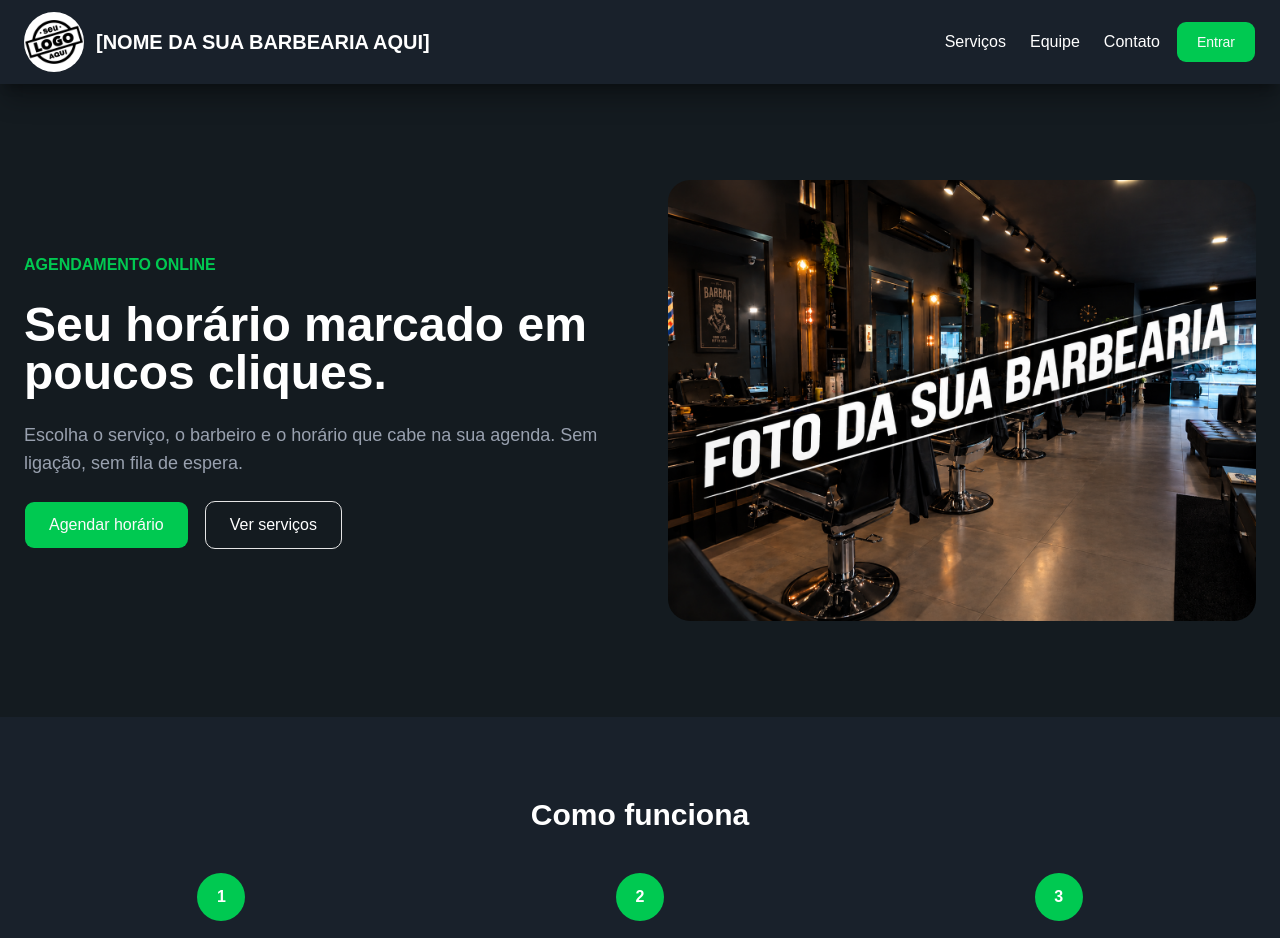
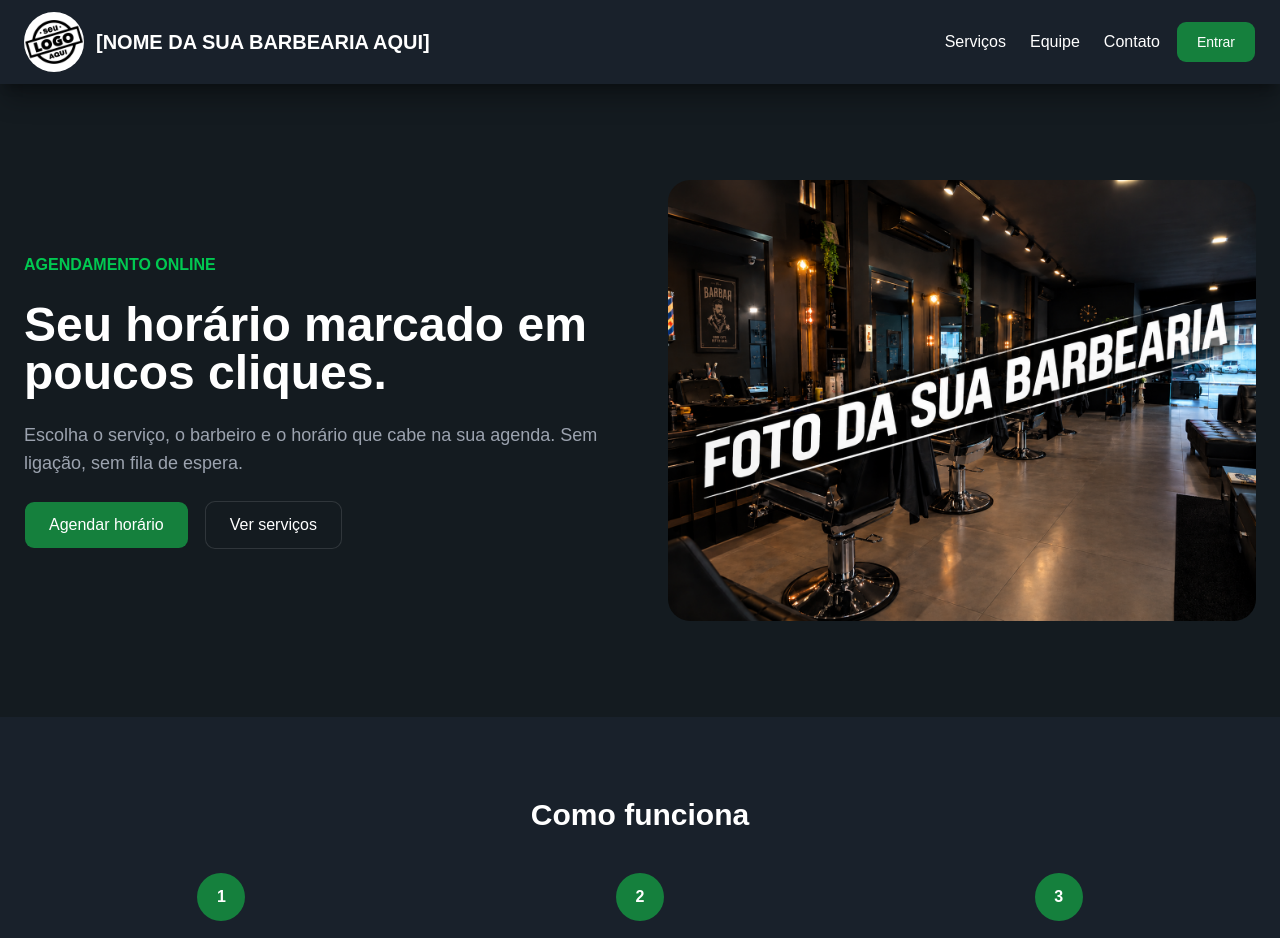
Before and after one commit to alberijunior30/gtech-app, a React (Vite) app: page / in a window 1280 px wide. Shown: the top 938 px of the page. Built offline with nearby package versions, Linux system fonts and the light colour scheme.

Commit message:
refactor: centraliza cores no tema e substitui valores fixos por variáveis

```diff
--- a/src/components/layouts/Header/index.jsx
+++ b/src/components/layouts/Header/index.jsx
@@ -11,7 +11,7 @@ export function Header({links = [],actions}) {
   function close(){setState(false)}
 
   return (
-    <header className="bg-[#19212b] shadow-xl/30 text-white">
+    <header className="bg-card shadow-xl/30">
       <div className="max-w-7xl mx-auto px-6 py-3 flex items-center justify-between">
         <div className="flex items-center gap-3">
           <img className="rounded-full size-10 md:size-15" src={Logo} alt="Logo do Sistema" />
@@ -25,9 +25,9 @@ export function Header({links = [],actions}) {
           {actions}
           <Sheet open={state} onOpenChange={setState} >
             <SheetTrigger aria-label="Abrir menu" className={cn(buttonVariants({ variant: "ghost", size: "icon" }), "md:hidden")}><Menu/></SheetTrigger>
-            <SheetContent side="right" className="bg-[#19212b] text-white">
+            <SheetContent side="right" className="bg-card ">
               <SheetHeader>
-                <SheetTitle className="text-white">Menu</SheetTitle>
+                <SheetTitle>Menu</SheetTitle>
               </SheetHeader>
               <nav className="flex flex-col gap-4 text-center">
                 {links.map((link)=>(<a onClick={close} key={link.href} href={link.href}>{link.Label}</a>))}
--- a/src/features/auth/LoginForm/index.jsx
+++ b/src/features/auth/LoginForm/index.jsx
@@ -8,7 +8,7 @@ import { Checkbox } from "@/components/ui/checkbox";
 
 export function Login(){
     return (
-      <Card className="w-full max-w-sm bg-[#19212b] p-7 text-white shadow-xl/30">
+      <Card className="w-full max-w-sm bg-card p-7  shadow-xl/30">
         <CardHeader className="text-center">
           <img
             className="rounded-full size-20 mb-7 mx-auto"
@@ -65,7 +65,7 @@ export function Login(){
           </div>
 
           <Button
-            className="w-full bg-green-500 mt-6 hover:bg-green-600"
+            className="w-full mt-6 bg-primary"
             type="submit"
           >
             Logar
--- a/src/features/home/HeroSection/index.jsx
+++ b/src/features/home/HeroSection/index.jsx
@@ -1,24 +1,38 @@
-import barber from "@/assets/barber.png"
-import { Link } from "react-router"
-import { buttonVariants } from "@/components/ui/button"
-import { cn } from "@/lib/utils"
+import barber from "@/assets/barber.png";
+import { Link } from "react-router";
+import { buttonVariants } from "@/components/ui/button";
+import { cn } from "@/lib/utils";
 
-export function HeroSection(){
-    return(
-        <section className="text-white">
+export function HeroSection() {
+  return (
+    <section>
       <div className="max-w-7xl mx-auto px-6 py-24 grid lg:grid-cols-2 items-center gap-14">
         <div className="flex flex-col gap-6">
-                <p className="uppercase text-green-500 font-bold">Agendamento online</p>
-                <h1 className="text-5xl font-bold">Seu horário marcado em poucos cliques.</h1>
-                <p className="text-lg text-gray-400">
-                    Escolha o serviço, o barbeiro e o horário que cabe na sua agenda. Sem ligação, sem fila de espera.
+          <p className="uppercase text-green-500 font-bold">
+            Agendamento online
+          </p>
+          <h1 className="text-5xl font-bold">
+            Seu horário marcado em poucos cliques.
+          </h1>
+          <p className="text-lg text-muted-foreground">
+            Escolha o serviço, o barbeiro e o horário que cabe na sua agenda.
+            Sem ligação, sem fila de espera.
           </p>
 
           <div className="flex items-center gap-4">
-                    <Link to="/login" className={cn(buttonVariants(), "h-12 px-6 text-base bg-green-500 hover:bg-green-600")}>
+            <Link
+              to="/login"
+              className={cn(buttonVariants(), "h-12 px-6 text-base")}
+            >
               Agendar horário
             </Link>
-                    <a href="#servicos" className={cn(buttonVariants({ variant: "outline" }), "h-12 px-6 text-base")}>
+            <a
+              href="#servicos"
+              className={cn(
+                buttonVariants({ variant: "outline" }),
+                "h-12 px-6 text-base",
+              )}
+            >
               Ver serviços
             </a>
           </div>
@@ -31,5 +45,5 @@ export function HeroSection(){
         />
       </div>
     </section>
-    )
+  );
 }
--- a/src/features/home/HowItWorksSection/index.jsx
+++ b/src/features/home/HowItWorksSection/index.jsx
@@ -1,27 +1,34 @@
-export function HowItWorksSection(){
+export function HowItWorksSection() {
   const steps = [
-    {titulo: "Escolha o serviço", desc: "Corte, Barba ..."},
-    {titulo: "Escolha barbeiro e horário", desc: "Vários horários livres de cada profissional."},
-    {titulo: "Confirme", desc: "Pronto, é só aparecer no horário marcado."}
-  ]
-
+    { titulo: "Escolha o serviço", desc: "Corte, Barba ..." },
+    {
+      titulo: "Escolha barbeiro e horário",
+      desc: "Vários horários livres de cada profissional.",
+    },
+    { titulo: "Confirme", desc: "Pronto, é só aparecer no horário marcado." },
+  ];
 
   return (
-      <section className="text-white bg-[#19212b]">
+    <section className=" bg-card">
       <div className="max-w-7xl mx-auto px-6 py-20 flex flex-col gap-10">
         <h2 className="font-bold text-center text-3xl">Como funciona</h2>
         <ol className="grid md:grid-cols-3 gap-6">
           {steps.map((step, i) => (
-                <li key={step.titulo} className="flex items-center flex-col text-center gap-3">
-                  <span aria-hidden="true" className="flex bg-green-500 size-12 items-center justify-center rounded-full font-bold">
+            <li
+              key={step.titulo}
+              className="flex items-center flex-col text-center gap-3"
+            >
+              <span
+                aria-hidden="true"
+                className="flex bg-primary size-12 items-center justify-center rounded-full font-bold"
+              >
                 {i + 1}
               </span>
               <h3 className="text-lg font-semibold">{step.titulo}</h3>
-                  <p className="text-gray-400">{step.desc}</p>
+              <p className="text-muted-foreground">{step.desc}</p>
             </li>
           ))}
         </ol>
-
       </div>
     </section>
   );
--- a/src/features/home/ServicesSection/index.jsx
+++ b/src/features/home/ServicesSection/index.jsx
@@ -11,11 +11,11 @@ export function ServicesSection(){
   { id: "sobrancelha", name: "Sobrancelha", duration: "[duração]", price: "[R$ 00]" },
 ];
     return (
-      <section id="servicos" className="text-white">
+      <section id="servicos" className="">
         <div className="max-w-7xl mx-auto px-6 py-20 flex flex-col gap-10">
           <div className="flex flex-col text-center gap-3">
             <h2 className="font-bold text-3xl">Serviços</h2>
-            <p className="text-gray-400">
+            <p className="text-muted-foreground">
               Preços e duração de cada atendimento.
             </p>
           </div>
@@ -23,11 +23,11 @@ export function ServicesSection(){
           <ul className="grid sm:grid-cols-2 lg:grid-cols-4 gap-6">
             {services.map((service) => (
               <li key={service.id}>
-                <Card className="h-full bg-[#19212b] text-white p-5">
+                <Card className="h-full bg-card  p-5">
                   <CardTitle className="font-semibold text-lg"><h3>{service.name}</h3></CardTitle>
                   <Badge className="w-fit">{service.duration}</Badge>
                   <p className="text-2xl font-bold">{service.price}</p>
-                  <Link to="/login"className={cn(buttonVariants(),"w-full h-11 bg-green-500 hover:bg-green-600",)}>Agendar</Link>
+                  <Link to="/login"className={cn(buttonVariants(),"w-full h-11",)}>Agendar</Link>
                 </Card>
               </li>
             ))}
--- a/src/index.css
+++ b/src/index.css
@@ -50,23 +50,23 @@
 
 :root {
     --background: #141b20;
-    --foreground: oklch(0.145 0 0);
-    --card: oklch(1 0 0);
-    --card-foreground: oklch(0.145 0 0);
-    --popover: oklch(1 0 0);
-    --popover-foreground: oklch(0.145 0 0);
-    --primary: oklch(0.205 0 0);
-    --primary-foreground: oklch(0.985 0 0);
-    --secondary: oklch(0.97 0 0);
-    --secondary-foreground: oklch(0.205 0 0);
-    --muted: oklch(0.97 0 0);
-    --muted-foreground: oklch(0.556 0 0);
-    --accent: oklch(0.97 0 0);
-    --accent-foreground: oklch(0.205 0 0);
+    --foreground: #ffffff;
+    --card: #19212b;
+    --card-foreground: #ffffff;
+    --popover: #19212b;
+    --popover-foreground: #ffffff;
+    --primary: #15803d;
+    --primary-foreground: #ffffff;
+    --secondary: #232d39;
+    --secondary-foreground: #ffffff;
+    --muted: #232d39;
+    --muted-foreground: #9ca3af;
+    --accent: #232d39;
+    --accent-foreground: #ffffff;
     --destructive: oklch(0.577 0.245 27.325);
-    --border: oklch(0.922 0 0);
-    --input: oklch(0.922 0 0);
-    --ring: oklch(0.708 0 0);
+    --border: rgb(255 255 255 / 12%);
+    --input: rgb(255 255 255 / 16%);
+    --ring: #22c55e;
     --chart-1: oklch(0.87 0 0);
     --chart-2: oklch(0.556 0 0);
     --chart-3: oklch(0.439 0 0);
--- a/src/pages/Home/index.jsx
+++ b/src/pages/Home/index.jsx
@@ -17,7 +17,7 @@ export function Home(){
         <>
             <Header
             links={navLinks}
-            actions={<Link to="/login"className={cn(buttonVariants(),"bg-green-500 hover:bg-green-600 p-5",)}>Entrar</Link>}/>
+            actions={<Link to="/login"className={cn(buttonVariants(),"p-5",)}>Entrar</Link>}/>
 
             <HeroSection/>
             <HowItWorksSection/>
--- a/src/pages/LoginPage/index.jsx
+++ b/src/pages/LoginPage/index.jsx
@@ -2,7 +2,7 @@ import { Login } from "../../features/auth/LoginForm"
 
 export function LoginPage(){
     return (
-      <div className=" bg-[#141b20] flex h-screen justify-center items-center">
+      <div className="flex h-screen justify-center items-center">
         <Login />
       </div>
     );
```
Lines whose indentation alone changed are shown as unchanged.
